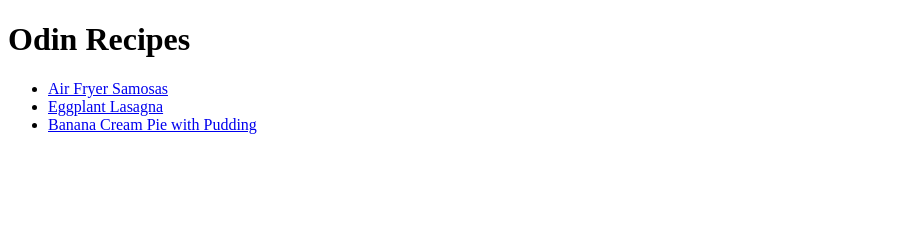
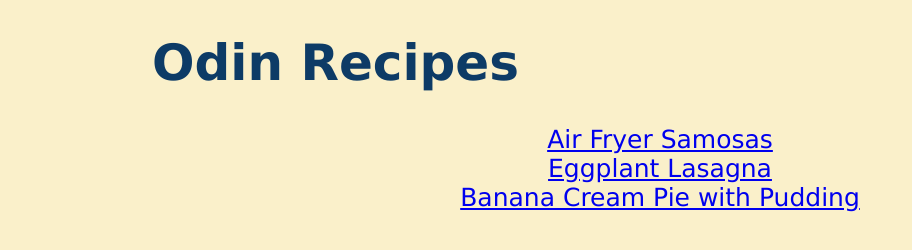
Before and after one commit to pankopoptart/odin-recipes, a plain HTML site: page index.html in a window 1280 px wide. Shown: the whole page, without its empty margins (0-912 px from the left). Drawn offline with Linux system fonts and the light colour scheme.

Commit message:
Add style.css and link to index.html

```diff
--- a/index.html
+++ b/index.html
@@ -3,6 +3,7 @@
   <head>
     <meta charset="utf-8">
     <title>Odin Recipes</title>
+    <link rel="stylesheet" href="style.css"
   </head>
 
   <body>
--- /dev/null
+++ b/style.css
@@ -0,0 +1,25 @@
+body {
+    background-color: #FAF0CA;
+}
+
+h1 {
+    font-family: Verdana, Geneva, Tahoma, sans-serif;
+    color: #0D3B66;
+    font-weight: 1000;
+    font-size: 50px;
+    text-align: center;
+    width: 655px;
+}
+
+ul {
+    list-style: none;
+    font-family: Verdana, Geneva, Tahoma, sans-serif;
+    font-weight: 400;
+    font-size: 25px;
+    text-align: center;
+    color: #EE964B;
+}
+
+img {
+    width: 1000px;
+}
```
